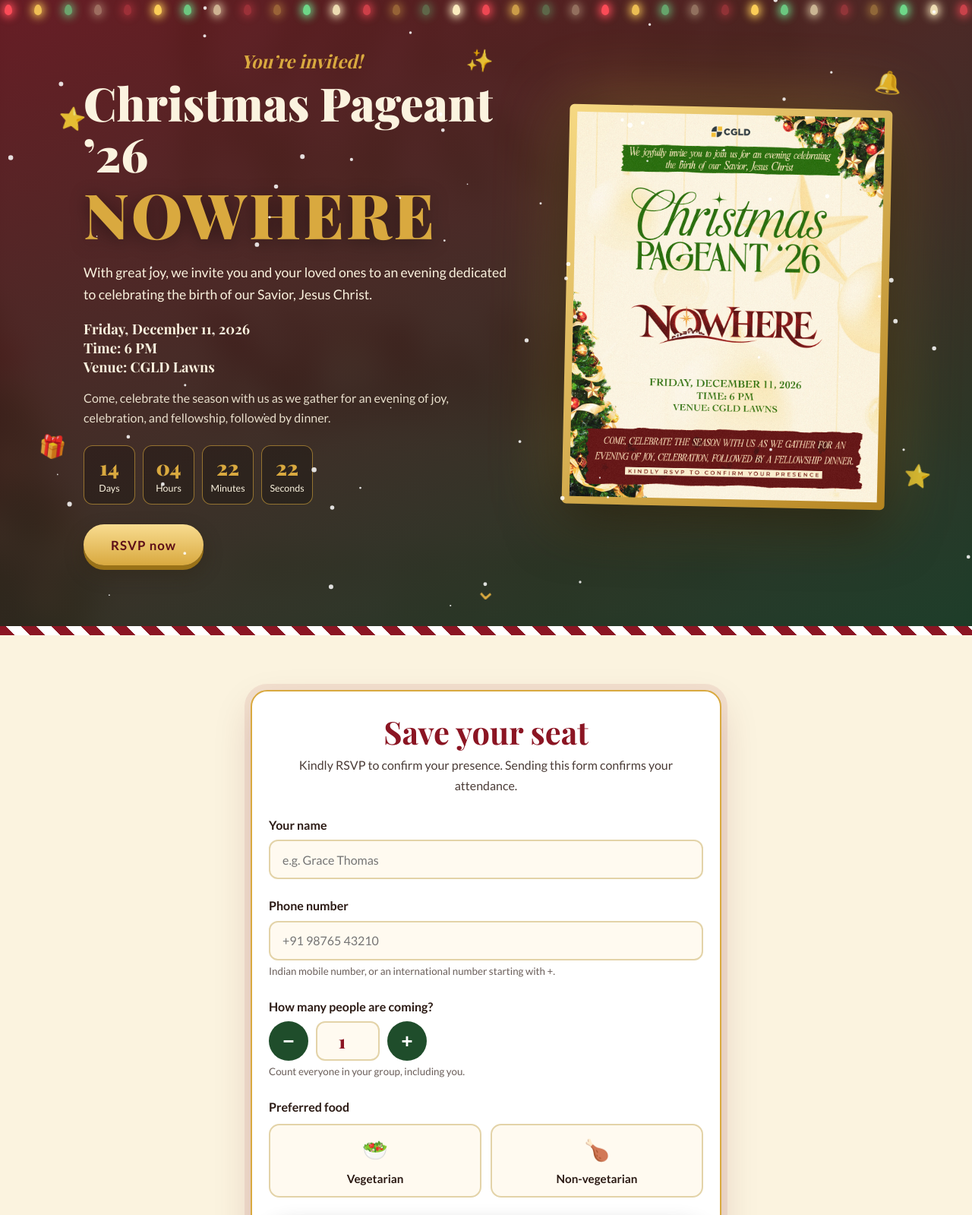
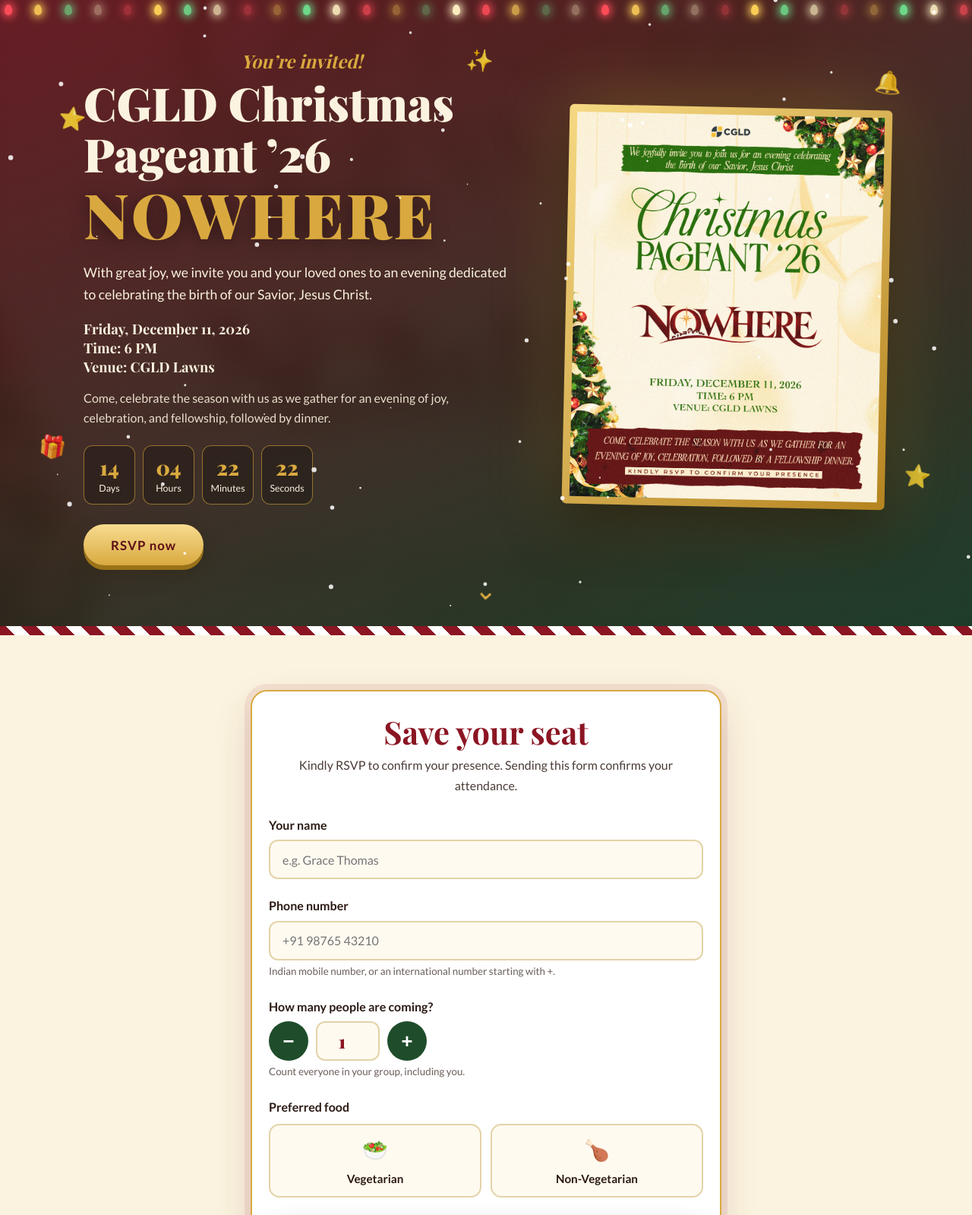
Before and after one commit to CGLDMedia/CGLD-Christmas-Pageant-2026, a plain HTML site: page index.html in a window 1280 px wide. Shown: the top 1599 px of the page at 76% size. Drawn offline with nearby package versions, Linux system fonts and the light colour scheme; no server answers; a web font is replaced by a local one.

Commit message:
Update index.html

```diff
--- a/index.html
+++ b/index.html
@@ -4,7 +4,7 @@
 <meta charset="utf-8">
 <meta name="viewport" content="width=device-width,initial-scale=1">
 <title>CGLD Christmas Pageant ’26 — You’re Invited</title>
-<meta name="description" content="Christmas Pageant ’26: NOWHERE. Friday, December 11, 2026 at 6 PM, CGLD Lawns. RSVP online.">
+<meta name="description" content="CGLD Christmas Pageant ’26: NOWHERE. Friday, December 11, 2026 at 6 PM, CGLD Lawns. RSVP online.">
 <link rel="preconnect" href="https://fonts.googleapis.com">
 <link rel="preconnect" href="https://fonts.gstatic.com" crossorigin>
 <link href="https://fonts.googleapis.com/css2?family=Playfair+Display:ital,wght@0,700;0,900;1,500&family=Lato:wght@400;700&display=swap" rel="stylesheet">
@@ -23,7 +23,7 @@
   <div class="wrap hero-grid">
     <div class="hero-copy">
       <p class="hello">You’re invited!</p>
-      <h1>Christmas Pageant ’26<span>NOWHERE</span></h1>
+      <h1>CGLD Christmas Pageant ’26<span>NOWHERE</span></h1>
       <p class="lead">With great joy, we invite you and your loved ones to an evening dedicated to celebrating the birth of our Savior, Jesus Christ.</p>
       <p class="facts"><b>Friday, December 11, 2026</b><br><b>Time: 6 PM</b><br><b>Venue: CGLD Lawns</b></p>
       <p class="program">Come, celebrate the season with us as we gather for an evening of joy, celebration, and fellowship, followed by dinner.</p>
@@ -74,7 +74,7 @@
       <fieldset class="fld"><legend>Preferred food</legend>
         <div class="cards">
           <label class="opt"><input type="radio" name="food" value="veg"><span><i>🥗</i>Vegetarian</span></label>
-          <label class="opt"><input type="radio" name="food" value="nonveg"><span><i>🍗</i>Non-vegetarian</span></label>
+          <label class="opt"><input type="radio" name="food" value="nonveg"><span><i>🍗</i>Non-Vegetarian</span></label>
         </div>
         <em class="err" data-for="food" role="alert"></em>
       </fieldset>
```
